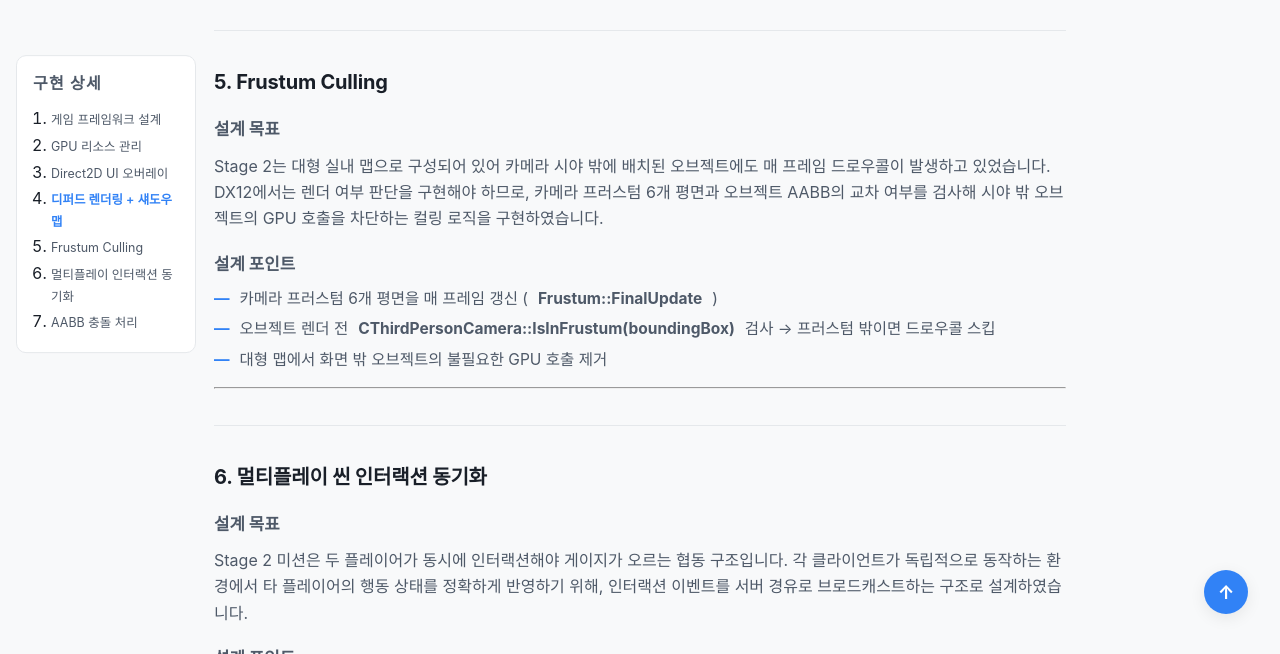
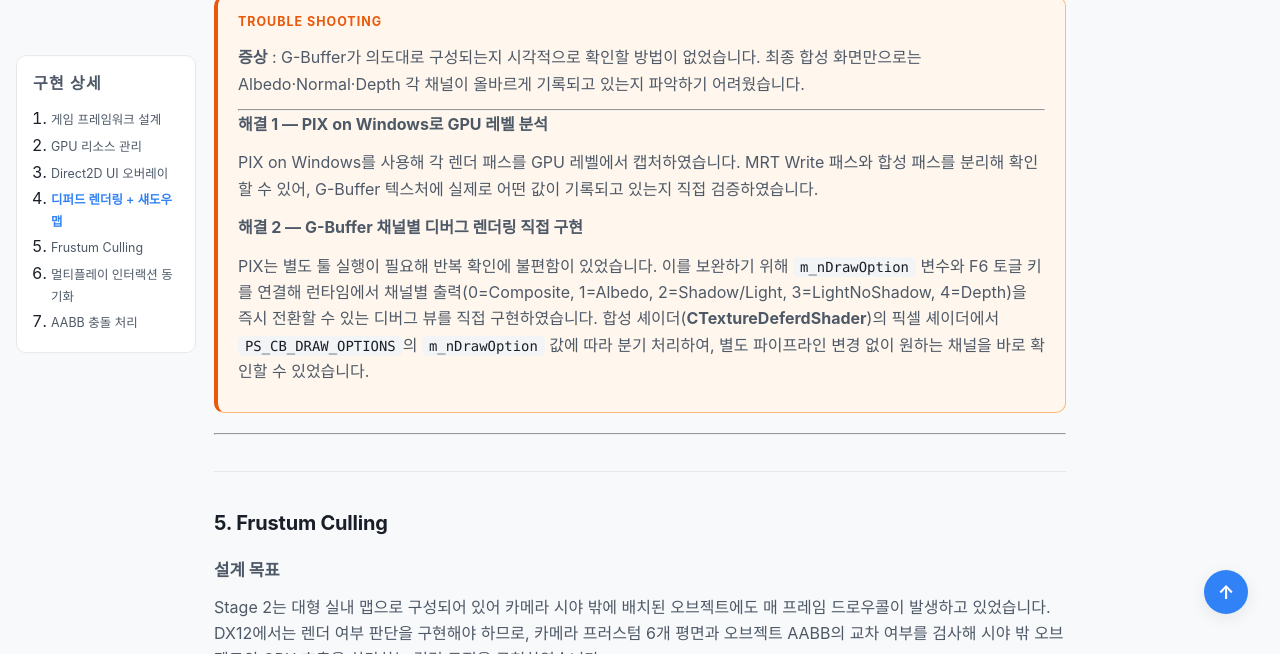
Before and after one commit to KimJinsun610/KimJinsun610.github.io, a Jekyll site: the page built from projects/cyberz.md, in a window 1280 px wide and 900 px high, scrolled down 5272 px, cut to the strip 246-900 px from the top of the window. Built offline with Jekyll 4.4.1, drawn with Linux system fonts in a browser that asks for light colours; some web fonts are replaced.

Commit message:
Update cyberz.md

```diff
--- a/projects/cyberz.md
+++ b/projects/cyberz.md
@@ -187,6 +187,24 @@ DX12는 Direct2D와 직접 호환되지 않기 때문에, UI를 별도 렌더
   </div>
 </div>
 
+<div class="ts-box" markdown="1">
+
+#### Trouble Shooting
+
+**증상** : G-Buffer가 의도대로 구성되는지 시각적으로 확인할 방법이 없었습니다. 최종 합성 화면만으로는 Albedo·Normal·Depth 각 채널이 올바르게 기록되고 있는지 파악하기 어려웠습니다.
+
+---
+
+**해결 1 — PIX on Windows로 GPU 레벨 분석**
+
+PIX on Windows를 사용해 각 렌더 패스를 GPU 레벨에서 캡처하였습니다. MRT Write 패스와 합성 패스를 분리해 확인할 수 있어, G-Buffer 텍스처에 실제로 어떤 값이 기록되고 있는지 직접 검증하였습니다.
+
+**해결 2 — G-Buffer 채널별 디버그 렌더링 직접 구현**
+
+PIX는 별도 툴 실행이 필요해 반복 확인에 불편함이 있었습니다. 이를 보완하기 위해 `m_nDrawOption` 변수와 F6 토글 키를 연결해 런타임에서 채널별 출력(0=Composite, 1=Albedo, 2=Shadow/Light, 3=LightNoShadow, 4=Depth)을 즉시 전환할 수 있는 디버그 뷰를 직접 구현하였습니다. 합성 셰이더(**CTextureDeferdShader**)의 픽셀 셰이더에서 `PS_CB_DRAW_OPTIONS`의 `m_nDrawOption` 값에 따라 분기 처리하여, 별도 파이프라인 변경 없이 원하는 채널을 바로 확인할 수 있었습니다.
+
+</div>
+
 ---
 
 <a id="sec-5"></a>
```
